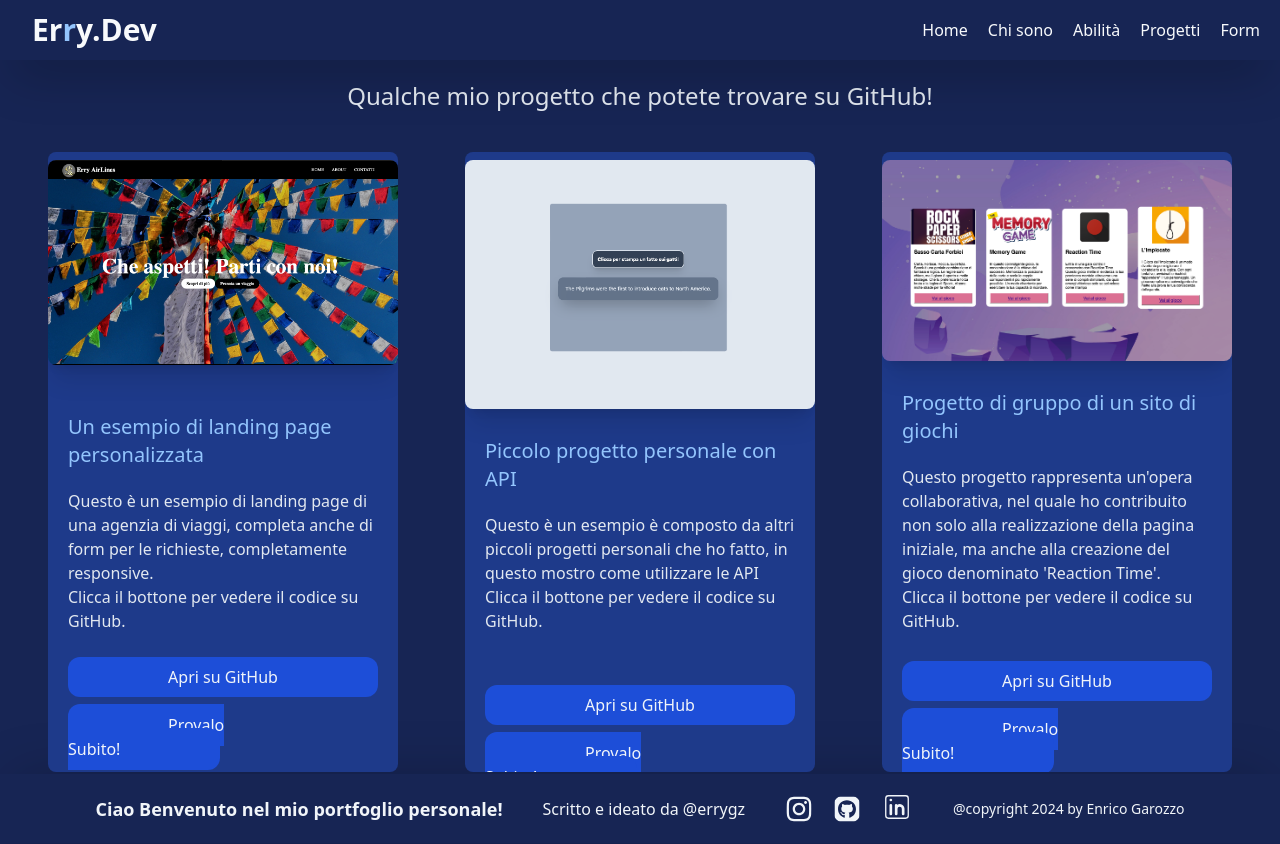
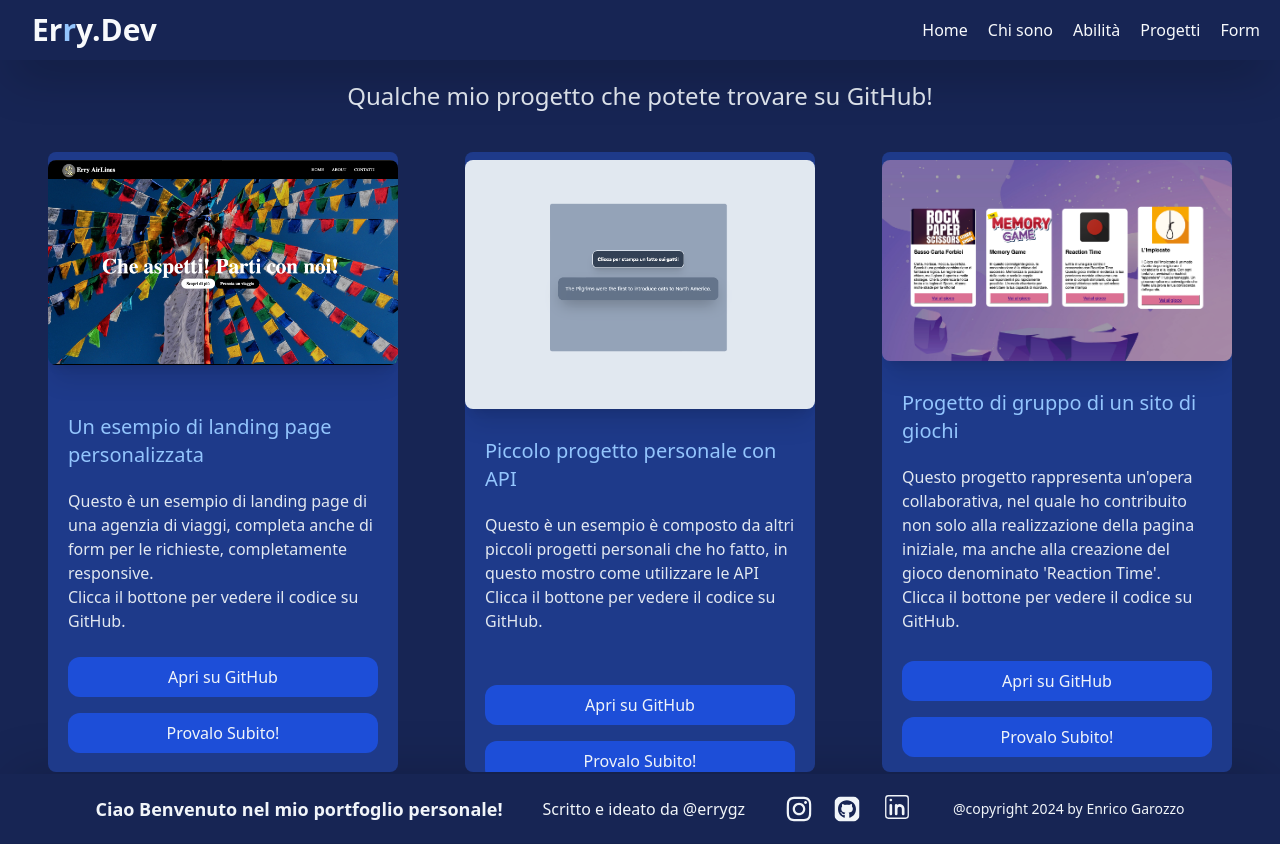
Before and after one commit to Erry002/ErryDev, a React (Vite) app: page /project in a window 1280 px wide. Built offline with nearby package versions, Linux system fonts and the light colour scheme.

Commit message:
fix button progetti

```diff
--- a/src/pages/Project.jsx
+++ b/src/pages/Project.jsx
@@ -49,11 +49,14 @@ export default function Project() {
                   Apri su GitHub
                 </button>
                 <Link
-                  className="bg-blue-700 w-full px-[100px] py-[10px] rounded-xl sm:mt-7 transition-all hover:underline hover:bg-blue-600 underline-offset-4"
                   target="_blank" rel="noopener noreferrer"
                   to="https://erryairlines.netlify.app/"
                 >
-                  Provalo Subito!
+                  <button
+                  className="bg-blue-700 w-full p-2 mb-4 rounded-xl transition-all hover:underline hover:bg-blue-600 underline-offset-4 mt-auto"
+                  >
+                    Provalo Subito!
+                  </button>
                 </Link>
               </div>
             </div>
@@ -82,7 +85,7 @@ export default function Project() {
                 </div>
                 <div className="">
                   <button
-                    className="bg-blue-700 w-full p-2 mb-4 rounded-xl sm:mt-7 transition-all hover:underline hover:bg-blue-600 underline-offset-4 "
+                    className="bg-blue-700 w-full p-2 rounded-xl sm:mt-7 transition-all hover:underline hover:bg-blue-600 underline-offset-4 "
                     onClick={() =>
                       handleButtonClick(
                         "https://github.com/Erry002/Cartella-documentazione-corsi-WebDev/blob/main/Corso%20Opinno%20WebDev/Programma%20corso%20Opinno/Giorno_21_introduzione_react/Progetti_con_React_%2B_Vite/progetto_con_vit/doc_amo/src/EsFect.jsx"
@@ -93,10 +96,11 @@ export default function Project() {
                   </button>
 
                   <Link
-                    className="bg-blue-700 w-full px-[100px] py-[10px] rounded-xl sm:mt-7 transition-all hover:underline hover:bg-blue-600 underline-offset-4"
                     to="/catFact"
                   >
-                    Provalo Subito!
+                    <button className="bg-blue-700 w-full p-2 rounded-xl sm:mt-4 mt-4 transition-all hover:underline hover:bg-blue-600 underline-offset-4 ">
+                      Provalo Subito!
+                    </button>
                   </Link>
                 </div>
               </div>
@@ -137,11 +141,13 @@ export default function Project() {
                     Apri su GitHub
                   </button>
                   <Link
-                  className="bg-blue-700 w-full px-[100px] py-[10px] rounded-xl sm:mt-7 transition-all hover:underline hover:bg-blue-600 underline-offset-4"
                   target="_blank" rel="noopener noreferrer"
                   to="https://siteplaygame.netlify.app/"
                 >
-                  Provalo Subito!
+                  <button
+                  className="bg-blue-700 w-full p-2 rounded-xl transition-all hover:underline hover:bg-blue-600 underline-offset-4">
+                    Provalo Subito!
+                  </button>
                 </Link>
                 </div>
               </div>
```
